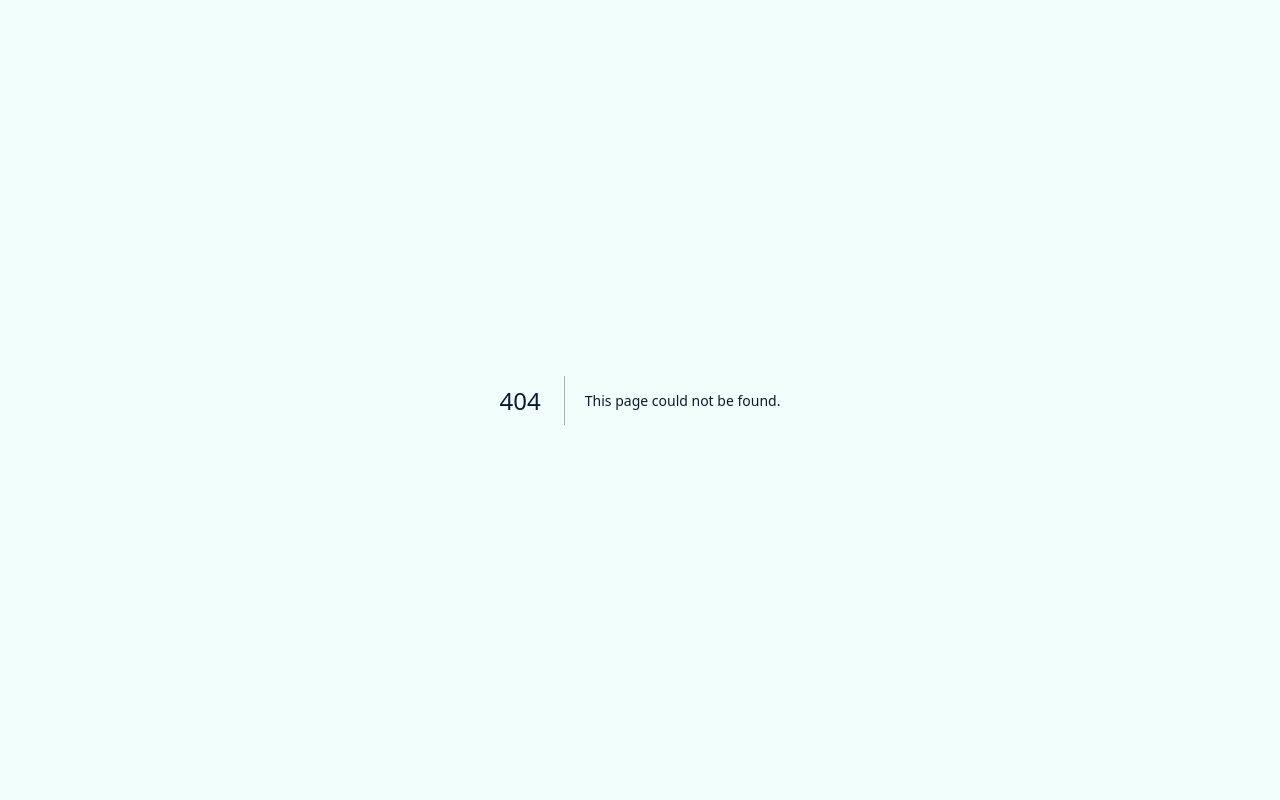
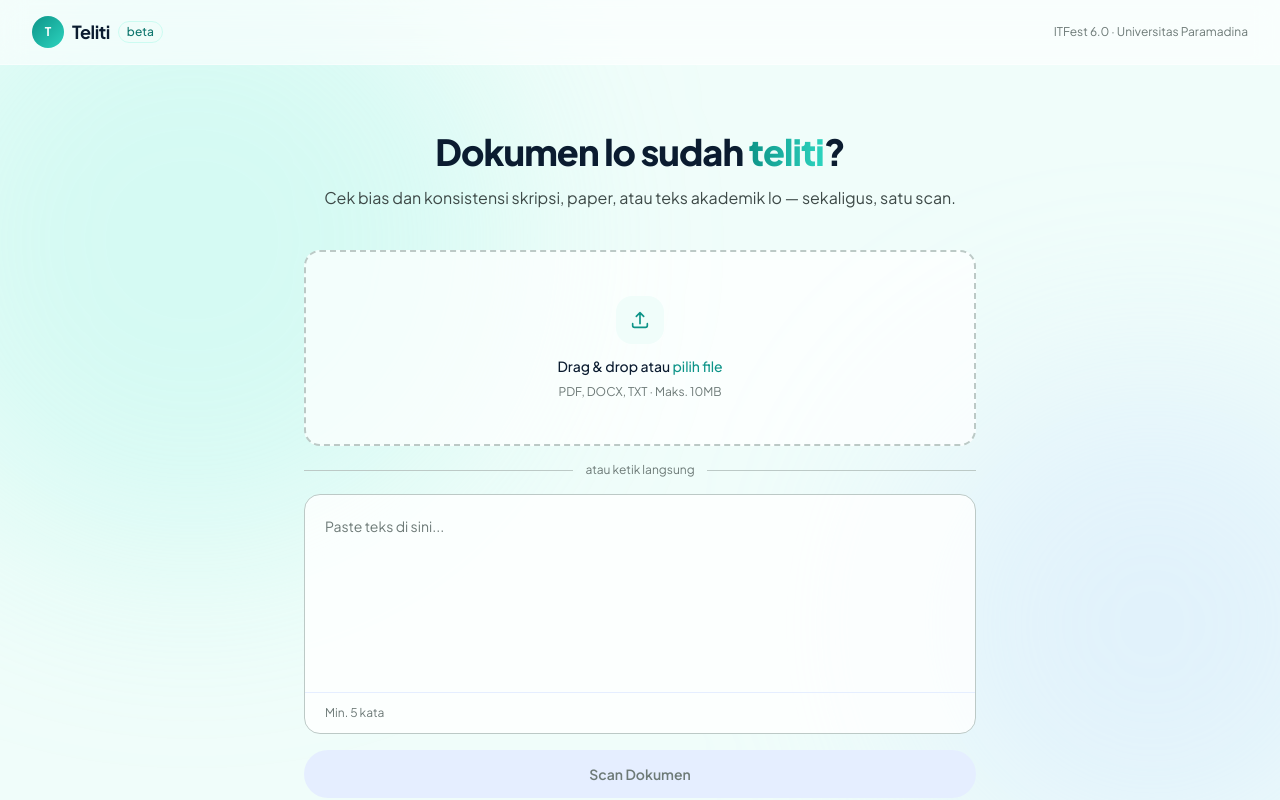
Before and after one commit to wubulugulu/Teliti, a Next.js app: page /analyze in a window 1280 px wide. Before the commit this address had no page. Shown: the top 800 px of the page. Built offline with nearby package versions, Linux system fonts and the light colour scheme.

Commit message:
feat: redesign /analyze page to Teliti design system

```diff
--- a/src/app/api/analyze/page.tsx
+++ b/src/app/analyze/page.tsx
@@ -1,32 +1,8 @@
 "use client";
-
+import type { BiasItem, AnalysisResult, ScanRecord } from "@/types";
 import { useState, useRef, useCallback } from "react";
 import ResultPanel from "@/components/ResultPanel";
 import DocumentViewer from "@/components/DocumentViewer";
-
-export type BiasItem = {
-  sentence: string;
-  type: string;
-  severity: "low" | "medium" | "high";
-  explanation: string;
-  suggestion: string;
-};
-
-export type AnalysisResult = {
-  score: number;
-  summary: string;
-  biases: BiasItem[];
-};
-
-export type ScanRecord = {
-  id: string;
-  fileName: string;
-  timestamp: Date;
-  integrityScore: number | null;
-  biasResult: AnalysisResult | null;
-  consistencyResult: any | null;
-  documentText: string;
-};
 
 export default function Home() {
   const [stage, setStage] = useState<"input" | "result">("input");
@@ -55,7 +31,6 @@ export default function Home() {
       } else if (f.name.endsWith(".txt")) {
         setText(await f.text());
       }
-      // PDF: dikirim langsung ke API
     } catch {
       setError("Gagal membaca file.");
       setFile(null);
@@ -76,18 +51,15 @@ export default function Home() {
     if (!file && !text.trim()) return;
     setLoading(true);
     setError("");
-
     try {
       let docText = text;
       let data: any;
-
       if (file?.name.endsWith(".pdf")) {
         const formData = new FormData();
         formData.append("file", file);
         const res = await fetch("/api/integrity-check", { method: "POST", body: formData });
         data = await res.json();
         if (!res.ok) throw new Error(data.error || "Gagal menganalisis");
-        // Tampilkan teks dari PDF jika ada — untuk highlight
         docText = data.documentText || "";
       } else {
         const res = await fetch("/api/integrity-check", {
@@ -98,7 +70,6 @@ export default function Home() {
         data = await res.json();
         if (!res.ok) throw new Error(data.error || "Gagal menganalisis");
       }
-
       const record: ScanRecord = {
         id: Date.now().toString(),
         fileName: file?.name || "Teks langsung",
@@ -108,7 +79,6 @@ export default function Home() {
         consistencyResult: data.consistencyResult ?? null,
         documentText: docText,
       };
-
       setHistory((prev) => [record, ...prev]);
       setActiveScan(record);
       setStage("result");
@@ -134,41 +104,33 @@ export default function Home() {
   // ── INPUT STAGE ──────────────────────────────────────────────────
   if (stage === "input") {
     return (
-      <div className="min-h-screen flex flex-col" style={{ background: "var(--bg)" }}>
+      <div className="min-h-screen flex flex-col bg-[#f0fdfa]">
+        {/* Background blobs */}
+        <div className="fixed inset-0 pointer-events-none z-0 overflow-hidden">
+          <div className="absolute top-[-10%] left-[-10%] w-[50vw] h-[50vw] bg-teal-200/30 rounded-full blur-[100px]" />
+          <div className="absolute bottom-[-10%] right-[-10%] w-[40vw] h-[40vw] bg-blue-200/30 rounded-full blur-[100px]" />
+        </div>
+
         {/* Header */}
-        <header
-          className="flex items-center justify-between px-8 py-4 border-b"
-          style={{ borderColor: "var(--border)", background: "var(--bg-card)" }}
-        >
+        <header className="relative z-10 flex items-center justify-between px-8 py-4 bg-white/60 backdrop-blur-md border-b border-white/40">
           <div className="flex items-center gap-2">
-            <span className="text-lg font-700 tracking-tight" style={{ color: "var(--text-primary)" }}>
-              teliti
-            </span>
-            <span
-              className="text-xs px-2 py-0.5 rounded-full font-500"
-              style={{ background: "var(--teal-light)", color: "var(--teal-dark)" }}
-            >
-              beta
-            </span>
+            <div className="w-8 h-8 rounded-lg bg-gradient-to-br from-teal-600 to-teal-400 flex items-center justify-center text-white text-xs font-bold">T</div>
+            <span className="text-lg font-bold tracking-tight text-[#0b1c30]">Teliti</span>
+            <span className="text-xs px-2 py-0.5 rounded-full font-medium bg-teal-50 text-teal-700 border border-teal-100">beta</span>
           </div>
-          <span className="text-xs" style={{ color: "var(--text-muted)" }}>
-            ITFest 6.0 · Universitas Paramadina
-          </span>
+          <span className="text-xs text-[#6d7a77]">ITFest 6.0 · Universitas Paramadina</span>
         </header>
 
         {/* Main */}
-        <main className="flex-1 flex flex-col items-center justify-center px-6 py-16">
+        <main className="relative z-10 flex-1 flex flex-col items-center justify-center px-6 py-16">
           <div className="w-full max-w-2xl">
             {/* Hero */}
             <div className="mb-10 text-center">
-              <h1
-                className="text-4xl font-700 tracking-tight mb-3 leading-tight"
-                style={{ color: "var(--text-primary)" }}
-              >
+              <h1 className="text-4xl font-extrabold tracking-tight mb-3 leading-tight text-[#0b1c30]">
                 Dokumen lo sudah{" "}
-                <span style={{ color: "var(--teal)" }}>teliti</span>?
+                <span className="text-transparent bg-clip-text bg-gradient-to-r from-teal-600 to-teal-400">teliti</span>?
               </h1>
-              <p className="text-base" style={{ color: "var(--text-secondary)" }}>
+              <p className="text-base text-[#3d4947]">
                 Cek bias dan konsistensi skripsi, paper, atau teks akademik lo — sekaligus, satu scan.
               </p>
             </div>
@@ -179,101 +141,77 @@ export default function Home() {
               onDragOver={(e) => { e.preventDefault(); setDragging(true); }}
               onDragLeave={() => setDragging(false)}
               onClick={() => !file && fileRef.current?.click()}
-              className="rounded-2xl border-2 border-dashed transition-all mb-4"
-              style={{
-                borderColor: dragging ? "var(--teal)" : file ? "var(--teal)" : "var(--border-strong)",
-                background: dragging ? "var(--teal-bg)" : file ? "var(--teal-bg)" : "var(--bg-card)",
-                cursor: file ? "default" : "pointer",
-                padding: "28px",
-              }}
+              className={`rounded-2xl border-2 border-dashed transition-all mb-4 p-7 ${
+                dragging
+                  ? "border-teal-500 bg-teal-50"
+                  : file
+                  ? "border-teal-400 bg-teal-50/50"
+                  : "border-[#bcc9c6] bg-white/70 hover:border-teal-300 hover:bg-white/90 cursor-pointer"
+              }`}
             >
               {fileLoading ? (
                 <div className="flex flex-col items-center gap-3 py-4">
-                  <div
-                    className="w-8 h-8 rounded-full border-2 border-t-transparent animate-spin"
-                    style={{ borderColor: "var(--border-strong)", borderTopColor: "var(--teal)" }}
-                  />
-                  <p className="text-sm" style={{ color: "var(--text-muted)" }}>Membaca file...</p>
+                  <div className="w-8 h-8 rounded-full border-2 border-teal-200 border-t-teal-600 animate-spin" />
+                  <p className="text-sm text-[#6d7a77]">Membaca file...</p>
                 </div>
               ) : file ? (
                 <div className="flex items-center justify-between">
                   <div className="flex items-center gap-3">
-                    <div
-                      className="w-10 h-10 rounded-xl flex items-center justify-center text-lg"
-                      style={{ background: "var(--teal-light)" }}
-                    >
+                    <div className="w-10 h-10 rounded-xl flex items-center justify-center text-lg bg-teal-100">
                       {isPDF ? "📕" : "📄"}
                     </div>
                     <div>
-                      <p className="text-sm font-600" style={{ color: "var(--text-primary)" }}>{file.name}</p>
-                      <p className="text-xs mt-0.5" style={{ color: "var(--text-muted)" }}>
-                        {(file.size / 1024).toFixed(1)} KB
-                      </p>
+                      <p className="text-sm font-semibold text-[#0b1c30]">{file.name}</p>
+                      <p className="text-xs mt-0.5 text-[#6d7a77]">{(file.size / 1024).toFixed(1)} KB</p>
                     </div>
                   </div>
                   <button
                     onClick={(e) => { e.stopPropagation(); setFile(null); setText(""); }}
-                    className="text-xs px-3 py-1.5 rounded-lg transition-colors"
-                    style={{ color: "var(--red)", background: "var(--red-bg)" }}
+                    className="text-xs px-3 py-1.5 rounded-lg bg-red-50 text-red-500 hover:bg-red-100 transition-colors"
                   >
                     Hapus
                   </button>
                 </div>
               ) : dragging ? (
                 <div className="flex flex-col items-center gap-2 py-4">
-                  <p className="text-sm font-600" style={{ color: "var(--teal)" }}>Lepas file di sini</p>
+                  <p className="text-sm font-semibold text-teal-600">Lepas file di sini</p>
                 </div>
               ) : (
                 <div className="flex flex-col items-center gap-2 py-4 text-center">
-                  <div
-                    className="w-12 h-12 rounded-2xl flex items-center justify-center mb-1"
-                    style={{ background: "var(--bg-hover)" }}
-                  >
+                  <div className="w-12 h-12 rounded-2xl bg-teal-50 flex items-center justify-center mb-1">
                     <svg width="22" height="22" fill="none" viewBox="0 0 24 24">
-                      <path d="M12 4v12m0-12L8 8m4-4l4 4" stroke="var(--text-secondary)" strokeWidth="1.8" strokeLinecap="round" strokeLinejoin="round"/>
-                      <path d="M4 16v2a2 2 0 002 2h12a2 2 0 002-2v-2" stroke="var(--text-secondary)" strokeWidth="1.8" strokeLinecap="round"/>
+                      <path d="M12 4v12m0-12L8 8m4-4l4 4" stroke="#0d9488" strokeWidth="1.8" strokeLinecap="round" strokeLinejoin="round"/>
+                      <path d="M4 16v2a2 2 0 002 2h12a2 2 0 002-2v-2" stroke="#0d9488" strokeWidth="1.8" strokeLinecap="round"/>
                     </svg>
                   </div>
-                  <p className="text-sm font-500" style={{ color: "var(--text-primary)" }}>
-                    Drag & drop atau <span style={{ color: "var(--teal)" }}>pilih file</span>
+                  <p className="text-sm font-medium text-[#0b1c30]">
+                    Drag & drop atau <span className="text-teal-600">pilih file</span>
                   </p>
-                  <p className="text-xs" style={{ color: "var(--text-muted)" }}>PDF, DOCX, TXT</p>
+                  <p className="text-xs text-[#6d7a77]">PDF, DOCX, TXT · Maks. 10MB</p>
                 </div>
               )}
               <input ref={fileRef} type="file" accept=".pdf,.doc,.docx,.txt" onChange={(e) => { const f = e.target.files?.[0]; if (f) processFile(f); }} className="hidden" />
             </div>
 
-            {/* Divider */}
+            {/* Divider + Textarea */}
             {!isPDF && (
               <>
                 <div className="flex items-center gap-3 mb-4">
-                  <div className="flex-1 h-px" style={{ background: "var(--border)" }} />
-                  <span className="text-xs" style={{ color: "var(--text-muted)" }}>atau ketik langsung</span>
-                  <div className="flex-1 h-px" style={{ background: "var(--border)" }} />
+                  <div className="flex-1 h-px bg-[#bcc9c6]" />
+                  <span className="text-xs text-[#6d7a77]">atau ketik langsung</span>
+                  <div className="flex-1 h-px bg-[#bcc9c6]" />
                 </div>
-
-                <div
-                  className="rounded-2xl border overflow-hidden mb-4"
-                  style={{ borderColor: "var(--border)", background: "var(--bg-card)" }}
-                >
+                <div className="rounded-2xl border border-[#bcc9c6] bg-white/80 overflow-hidden mb-4">
                   <textarea
                     value={text}
                     onChange={(e) => setText(e.target.value)}
                     placeholder="Paste teks di sini..."
-                    className="w-full px-5 pt-5 pb-3 resize-none outline-none text-sm leading-relaxed"
-                    style={{
-                      background: "transparent",
-                      color: "var(--text-primary)",
-                      minHeight: "180px",
-                      fontFamily: "inherit",
-                    }}
+                    className="w-full px-5 pt-5 pb-3 resize-none outline-none text-sm leading-relaxed bg-transparent text-[#0b1c30] placeholder:text-[#6d7a77]"
+                    style={{ minHeight: "180px", fontFamily: "inherit" }}
                     rows={7}
                   />
-                  <div
-                    className="flex items-center justify-between px-5 py-3 border-t"
-                    style={{ borderColor: "var(--border)" }}
-                  >
-                    <span className="text-xs" style={{ color: "var(--text-muted)" }}>
+                  <div className="flex items-center justify-between px-5 py-3 border-t border-[#e5eeff]">
+                    <span className="text-xs text-[#6d7a77]">
                       {wordCount > 0 ? `${wordCount} kata` : "Min. 5 kata"}
                     </span>
                   </div>
@@ -283,10 +221,7 @@ export default function Home() {
 
             {/* Error */}
             {error && (
-              <div
-                className="rounded-xl px-4 py-3 mb-4 text-sm"
-                style={{ background: "var(--red-bg)", color: "var(--red)" }}
-              >
+              <div className="rounded-xl px-4 py-3 mb-4 text-sm bg-red-50 text-red-600 border border-red-100">
                 {error}
               </div>
             )}
@@ -295,27 +230,21 @@ export default function Home() {
             <button
               onClick={scan}
               disabled={!canScan}
-              className="w-full py-3.5 rounded-xl text-sm font-600 transition-all flex items-center justify-center gap-2"
-              style={{
-                background: canScan ? "var(--teal)" : "var(--border)",
-                color: canScan ? "#fff" : "var(--text-muted)",
-                cursor: canScan ? "pointer" : "not-allowed",
-              }}
+              className={`w-full py-3.5 rounded-xl text-sm font-semibold transition-all flex items-center justify-center gap-2 ${
+                canScan
+                  ? "bg-teal-600 text-white hover:bg-teal-700 hover:shadow-[0_4px_20px_rgba(13,148,136,0.3)]"
+                  : "bg-[#e5eeff] text-[#6d7a77] cursor-not-allowed"
+              }`}
             >
               {loading ? (
                 <>
-                  <div
-                    className="w-4 h-4 rounded-full border-2 border-t-transparent animate-spin"
-                    style={{ borderColor: "rgba(255,255,255,0.3)", borderTopColor: "#fff" }}
-                  />
+                  <div className="w-4 h-4 rounded-full border-2 border-white/30 border-t-white animate-spin" />
                   Menganalisis...
                 </>
-              ) : (
-                "Scan Dokumen"
-              )}
+              ) : "Scan Dokumen"}
             </button>
 
-            {/* What we check */}
+            {/* Feature grid */}
             <div className="mt-8 grid grid-cols-2 gap-2">
               {[
                 { label: "Deteksi Bias", desc: "Gender, usia, ras, konfirmasi, dll" },
@@ -323,13 +252,9 @@ export default function Home() {
                 { label: "Highlight Teks", desc: "Tandai bagian bermasalah langsung" },
                 { label: "Saran Perbaikan", desc: "Rekomendasi kalimat yang lebih baik" },
               ].map((item) => (
-                <div
-                  key={item.label}
-                  className="rounded-xl px-4 py-3 border"
-                  style={{ borderColor: "var(--border)", background: "var(--bg-card)" }}
-                >
-                  <p className="text-xs font-600 mb-0.5" style={{ color: "var(--text-primary)" }}>{item.label}</p>
-                  <p className="text-xs" style={{ color: "var(--text-muted)" }}>{item.desc}</p>
+                <div key={item.label} className="rounded-xl px-4 py-3 border border-[#e5eeff] bg-white/70">
+                  <p className="text-xs font-semibold mb-0.5 text-[#0b1c30]">{item.label}</p>
+                  <p className="text-xs text-[#6d7a77]">{item.desc}</p>
                 </div>
               ))}
             </div>
@@ -341,74 +266,86 @@ export default function Home() {
 
   // ── RESULT STAGE ──────────────────────────────────────────────────
   return (
-    <div className="h-screen flex flex-col overflow-hidden" style={{ background: "var(--bg)" }}>
+    <div className="h-screen flex flex-col overflow-hidden bg-[#f0fdfa]">
       {/* Header */}
-      <header
-        className="flex items-center justify-between px-5 py-3 border-b flex-shrink-0"
-        style={{ borderColor: "var(--border)", background: "var(--bg-card)" }}
-      >
+      <header className="flex items-center justify-between px-5 py-3 border-b border-[#e5eeff] bg-white/80 backdrop-blur-md flex-shrink-0">
         <div className="flex items-center gap-4">
           <button
             onClick={() => setSidebarOpen((v) => !v)}
-            className="p-1.5 rounded-lg transition-colors"
-            style={{ color: "var(--text-secondary)" }}
+            className="p-1.5 rounded-lg text-[#3d4947] hover:bg-teal-50 transition-colors"
             title="Toggle sidebar"
           >
             <svg width="18" height="18" fill="none" viewBox="0 0 24 24">
               <path d="M3 12h18M3 6h18M3 18h18" stroke="currentColor" strokeWidth="1.8" strokeLinecap="round"/>
             </svg>
           </button>
-          <span className="text-base font-700 tracking-tight" style={{ color: "var(--text-primary)" }}>teliti</span>
+          <div className="flex items-center gap-2">
+            <div className="w-7 h-7 rounded-lg bg-gradient-to-br from-teal-600 to-teal-400 flex items-center justify-center text-white text-xs font-bold">T</div>
+            <span className="text-base font-bold tracking-tight text-[#0b1c30]">Teliti</span>
+          </div>
         </div>
         <button
           onClick={reset}
-          className="text-xs px-3 py-1.5 rounded-lg font-500 transition-colors"
-          style={{ background: "var(--bg-hover)", color: "var(--text-secondary)" }}
+          className="text-xs px-4 py-2 rounded-lg font-medium bg-teal-50 text-teal-700 hover:bg-teal-100 border border-teal-100 transition-colors"
         >
-          + Scan baru
+          + Scan Baru
         </button>
       </header>
 
       <div className="flex flex-1 overflow-hidden">
-        {/* Sidebar history */}
+        {/* Sidebar */}
         {sidebarOpen && (
-          <aside
-            className="w-56 flex-shrink-0 border-r flex flex-col overflow-hidden"
-            style={{ borderColor: "var(--border)", background: "var(--bg-card)" }}
-          >
-            <div className="px-4 py-3 border-b" style={{ borderColor: "var(--border)" }}>
-              <p className="text-xs font-600" style={{ color: "var(--text-muted)" }}>RIWAYAT SCAN</p>
+          <aside className="w-60 flex-shrink-0 border-r border-[#e5eeff] bg-white/70 flex flex-col overflow-hidden">
+            {/* Sidebar header */}
+            <div className="px-4 py-4 border-b border-[#e5eeff]">
+              <p className="text-[10px] font-bold text-[#6d7a77] uppercase tracking-widest mb-3">Scan History</p>
+              <button
+                onClick={reset}
+                className="w-full flex items-center justify-center gap-2 py-2 rounded-xl bg-teal-600 text-white text-xs font-semibold hover:bg-teal-700 transition-colors"
+              >
+                <span>+</span> New Analysis
+              </button>
             </div>
-            <div className="flex-1 overflow-y-auto py-2">
+
+            <div className="px-3 py-2">
+              <p className="text-[10px] font-semibold text-[#6d7a77] uppercase tracking-widest px-1 mb-1">Last 30 Days</p>
+            </div>
+
+            <div className="flex-1 overflow-y-auto px-2 pb-4 space-y-0.5">
               {history.map((record) => (
                 <button
                   key={record.id}
                   onClick={() => { setActiveScan(record); setActiveHighlight(null); }}
-                  className="w-full text-left px-4 py-3 transition-colors"
-                  style={{
-                    background: activeScan?.id === record.id ? "var(--teal-bg)" : "transparent",
-                    borderLeft: activeScan?.id === record.id ? "2px solid var(--teal)" : "2px solid transparent",
-                  }}
+                  className={`w-full text-left px-3 py-2.5 rounded-xl transition-colors ${
+                    activeScan?.id === record.id
+                      ? "bg-teal-50 border border-teal-200"
+                      : "hover:bg-[#f0fdfa]"
+                  }`}
                 >
-                  <p
-                    className="text-xs font-500 truncate mb-0.5"
-                    style={{ color: activeScan?.id === record.id ? "var(--teal-dark)" : "var(--text-primary)" }}
-                  >
+                  <p className={`text-xs font-medium truncate mb-0.5 ${activeScan?.id === record.id ? "text-teal-700" : "text-[#0b1c30]"}`}>
                     {record.fileName}
                   </p>
                   <div className="flex items-center gap-2">
                     {record.integrityScore !== null && (
-                      <span
-                        className="text-xs font-600"
-                        style={{ color: record.integrityScore >= 75 ? "var(--green)" : record.integrityScore >= 50 ? "var(--amber)" : "var(--red)" }}
-                      >
+                      <span className={`text-xs font-bold ${
+                        record.integrityScore >= 75 ? "text-teal-600" : record.integrityScore >= 50 ? "text-amber-500" : "text-red-500"
+                      }`}>
                         {record.integrityScore}/100
                       </span>
                     )}
-                    <span className="text-xs" style={{ color: "var(--text-muted)" }}>
+                    <span className="text-xs text-[#6d7a77]">
                       {record.timestamp.toLocaleTimeString("id", { hour: "2-digit", minute: "2-digit" })}
                     </span>
                   </div>
+                </button>
+              ))}
+            </div>
+
+            {/* Sidebar footer */}
+            <div className="border-t border-[#e5eeff] px-4 py-3 space-y-1">
+              {["Scans", "Documents", "Drafts", "Analytics", "Archive"].map((item) => (
+                <button key={item} className="w-full text-left text-xs text-[#6d7a77] hover:text-teal-600 px-2 py-1.5 rounded-lg hover:bg-teal-50 transition-colors">
+                  {item}
                 </button>
               ))}
             </div>
@@ -416,7 +353,7 @@ export default function Home() {
         )}
 
         {/* Document viewer */}
-        <div className="flex-1 overflow-hidden flex flex-col">
+        <div className="flex-1 overflow-hidden flex flex-col bg-white/50">
           {activeScan && (
             <DocumentViewer
               text={activeScan.documentText}
@@ -429,10 +366,7 @@ export default function Home() {
         </div>
 
         {/* Result panel */}
-        <div
-          className="w-96 flex-shrink-0 border-l overflow-y-auto"
-          style={{ borderColor: "var(--border)", background: "var(--bg-card)" }}
-        >
+        <div className="w-96 flex-shrink-0 border-l border-[#e5eeff] overflow-y-auto bg-white/70">
           {activeScan && (
             <ResultPanel
               scan={activeScan}
--- a/src/app/page.tsx
+++ b/src/app/page.tsx
@@ -2,7 +2,7 @@
 
 import Link from "next/link";
 import { useRouter } from "next/navigation";
-
+import type { BiasItem, AnalysisResult, ScanRecord } from "@/types";
 export default function LandingPage() {
   const router = useRouter();
 
--- a/src/components/DocumentViewer.tsx
+++ b/src/components/DocumentViewer.tsx
@@ -1,7 +1,7 @@
 "use client";
 
 import { useEffect, useRef, useMemo } from "react";
-import type { BiasItem } from "@/app/page";
+import type { BiasItem } from "@/types";
 
 type Issue = {
   title: string;
--- a/src/components/ResultPanel.tsx
+++ b/src/components/ResultPanel.tsx
@@ -1,8 +1,7 @@
 "use client";
 
 import { useState } from "react";
-import type { ScanRecord } from "@/app/page";
-
+import type { ScanRecord } from "@/types";
 type Props = {
   scan: ScanRecord;
   activeHighlight: string | null;
--- a/src/lib/bias-analysis.ts
+++ b/src/lib/bias-analysis.ts
@@ -1,6 +1,6 @@
 
 import { ai, GEMINI_MODEL, GeminiCallError, toGeminiCallError } from "./gemini-client";
-import type { BiasItem } from "@/app/page";
+import type { BiasItem } from "@/types";
 
 export interface AnalysisResult {
   score: number;
--- /dev/null
+++ b/src/types/index.ts
@@ -0,0 +1,23 @@
+export type BiasItem = {
+  sentence: string;
+  type: string;
+  severity: "low" | "medium" | "high";
+  explanation: string;
+  suggestion: string;
+};
+
+export type AnalysisResult = {
+  score: number;
+  summary: string;
+  biases: BiasItem[];
+};
+
+export type ScanRecord = {
+  id: string;
+  fileName: string;
+  timestamp: Date;
+  documentText: string;
+  biasResult: AnalysisResult | null;
+  consistencyResult: any | null;
+  integrityScore: number | null;
+};
```
